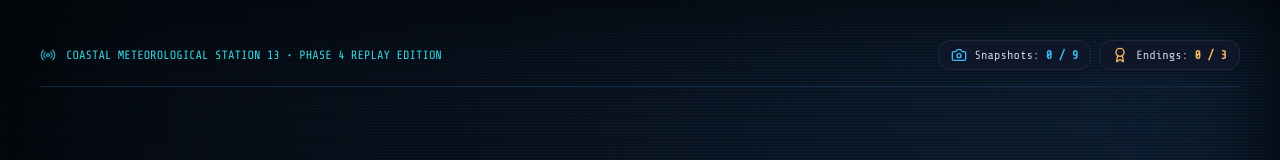
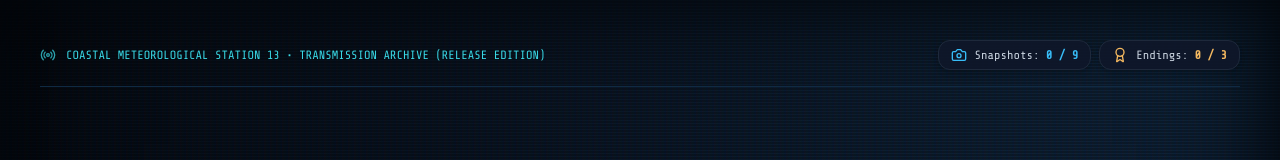
Before and after one commit to rhedenpadilla/station-13, a React (Vite) app: page / in a window 1280 px wide. Shown: the top 160 px of the page. Built offline with nearby package versions, Linux system fonts and the light colour scheme.

Commit message:
feat(ui): update TitleScreen header subtitle for Release Edition

```diff
--- a/src/components/Menus/TitleScreen.tsx
+++ b/src/components/Menus/TitleScreen.tsx
@@ -82,7 +82,7 @@ export function TitleScreen() {
       <div className="relative z-10 flex flex-wrap justify-between items-center border-b border-[#102A43] pb-4 gap-2">
         <div className="flex items-center gap-2.5 text-xs text-[#39D9E6]">
           <Radio className="w-4 h-4 animate-pulse" />
-          <span>COASTAL METEOROLOGICAL STATION 13 • PHASE 4 REPLAY EDITION</span>
+          <span>COASTAL METEOROLOGICAL STATION 13 • TRANSMISSION ARCHIVE (RELEASE EDITION)</span>
         </div>
 
         {/* Top Badges: Endings & Snapshots */}
```
